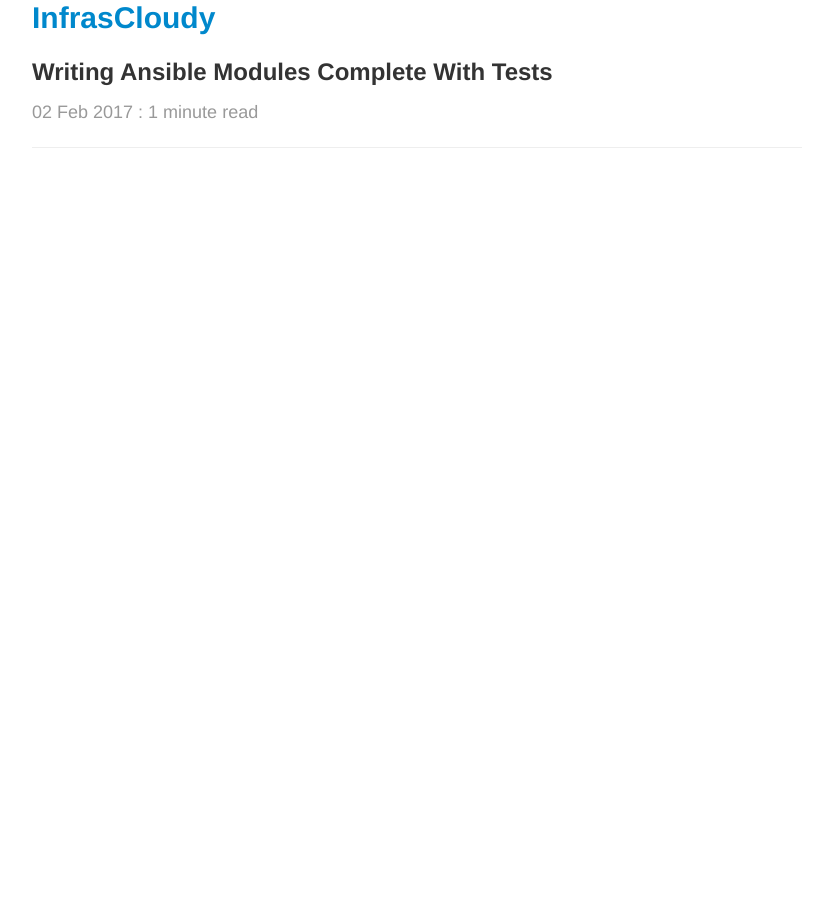
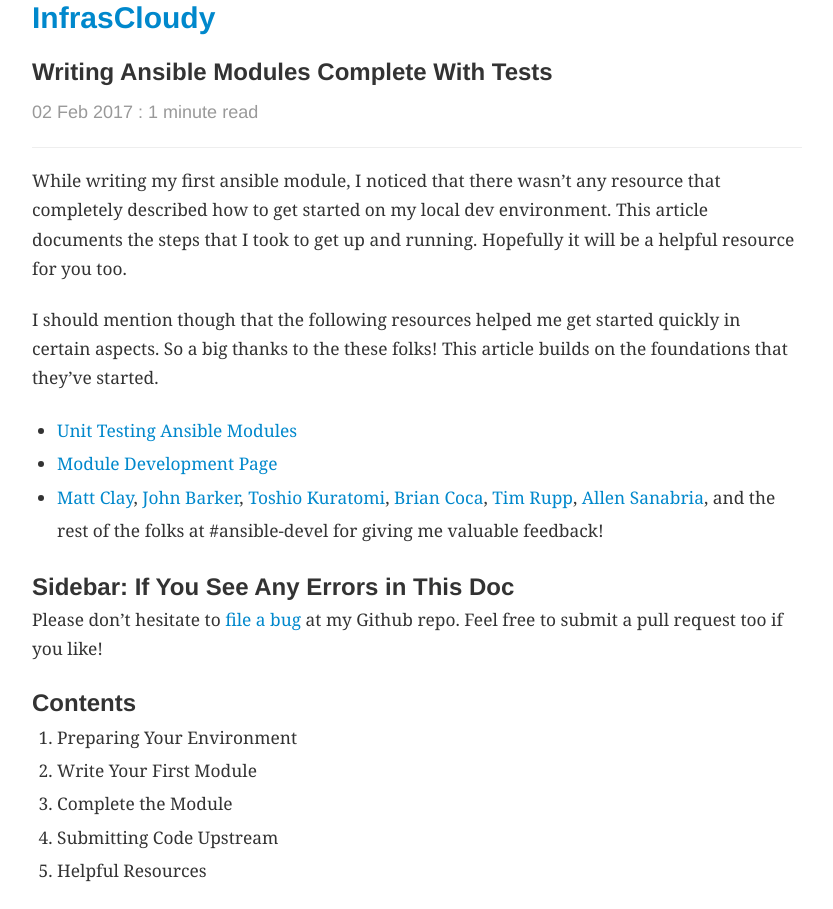
Before and after one commit to TachyonProject/TachyonProject.github.io, a Jekyll site: the page built from _posts/2017-02-02-writing-ansible-modules-with-tests.md, in a window 1280 px wide. Shown: the whole page, without its empty margins (223-1056 px from the left). Built offline with Jekyll 4.4.1, drawn with Linux system fonts in a browser that asks for light colours.

Commit message:
Article 2 Starts

```diff
--- a/_posts/2017-02-02-writing-ansible-modules-with-tests.md
+++ b/_posts/2017-02-02-writing-ansible-modules-with-tests.md
@@ -4,3 +4,30 @@
 comments: true
 categories: ansible, modules, configuration management, software development, automated testing, code coverage, agile, tdd, bdd
 ---
+
+While writing my first ansible module, I noticed that there wasn't any resource
+that completely described how to get started on my local dev environment.
+This article documents the steps that I took to get up and running. Hopefully
+it will be a helpful resource for you too.
+
+I should mention though that the following resources helped me get started
+quickly in certain aspects. So a big thanks to the these folks! This article
+builds on the foundations that they've started.
+
+- [Unit Testing Ansible Modules](http://linuxsimba.com/unit_testing_ansible_modules_part_1)
+- [Module Development Page](http://docs.ansible.com/ansible/developing_modules.html#testing-modules)
+- [Matt Clay](https://github.com/mattclay), [John Barker](https://github.com/gundalow),
+  [Toshio Kuratomi](https://github.com/abadger), [Brian Coca](https://github.com/bcoca),
+  [Tim Rupp](https://github.com/caphrim007), [Allen Sanabria](https://github.com/linuxdynasty),
+  and the rest of the folks at #ansible-devel for giving me valuable feedback!
+
+## Sidebar: If You See Any Errors in This Doc
+Please don't hesitate to [file a bug](https://github.com/infrascloudy/infrascloudy.github.io/issues) at my Github repo. Feel free to submit a pull request too if you like!
+
+## Contents
+
+1. Preparing Your Environment
+1. Write Your First Module
+1. Complete the Module
+1. Submitting Code Upstream
+1. Helpful Resources
```
